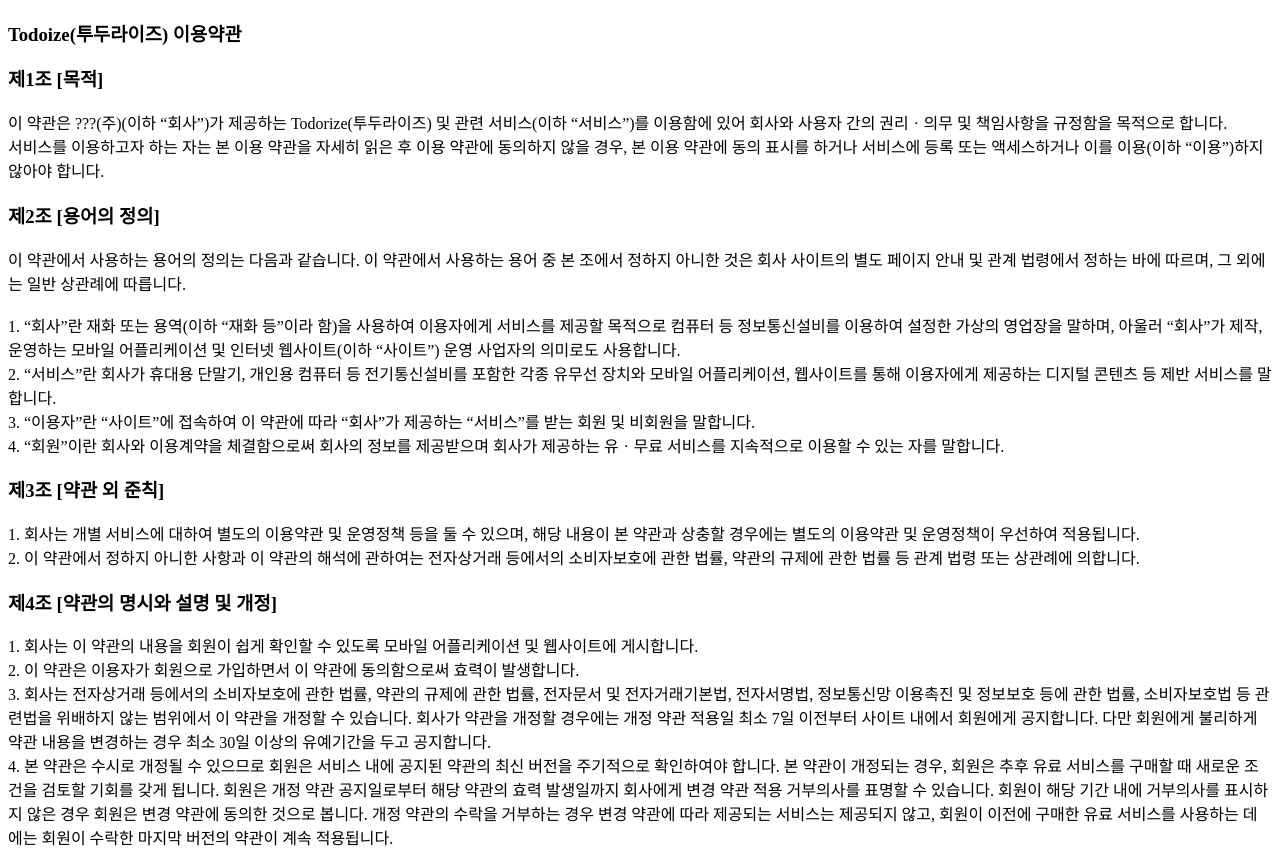
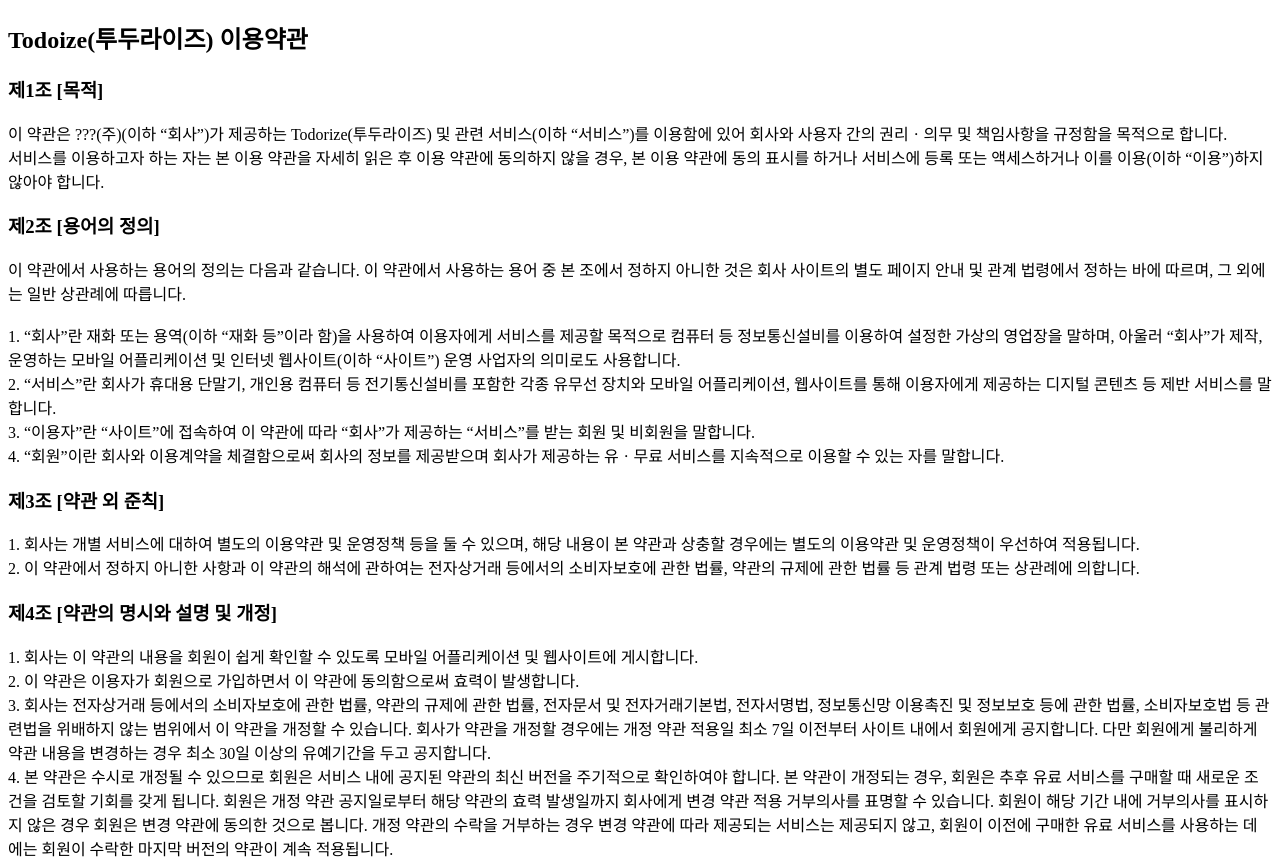
Before and after one commit to paengdal/terms, a plain HTML site: page index.html in a window 1280 px wide. Shown: the top 857 px of the page. Drawn offline with Linux system fonts and the light colour scheme.

Commit message:
Update index.html

```diff
--- a/index.html
+++ b/index.html
@@ -7,7 +7,7 @@
 	<title>Todorize terms</title>
 </head>
 <body>
-  <h3>Todoize(투두라이즈) 이용약관</h3>
+  <h2>Todoize(투두라이즈) 이용약관</h2>
   <h3>제1조 [목적]</h3>
 
 이 약관은 ???(주)(이하 “회사”)가 제공하는 Todorize(투두라이즈) 및 관련 서비스(이하 “서비스”)를 이용함에 있어 회사와 사용자 간의 권리ㆍ의무 및 책임사항을 규정함을 목적으로 합니다.<br>
```
